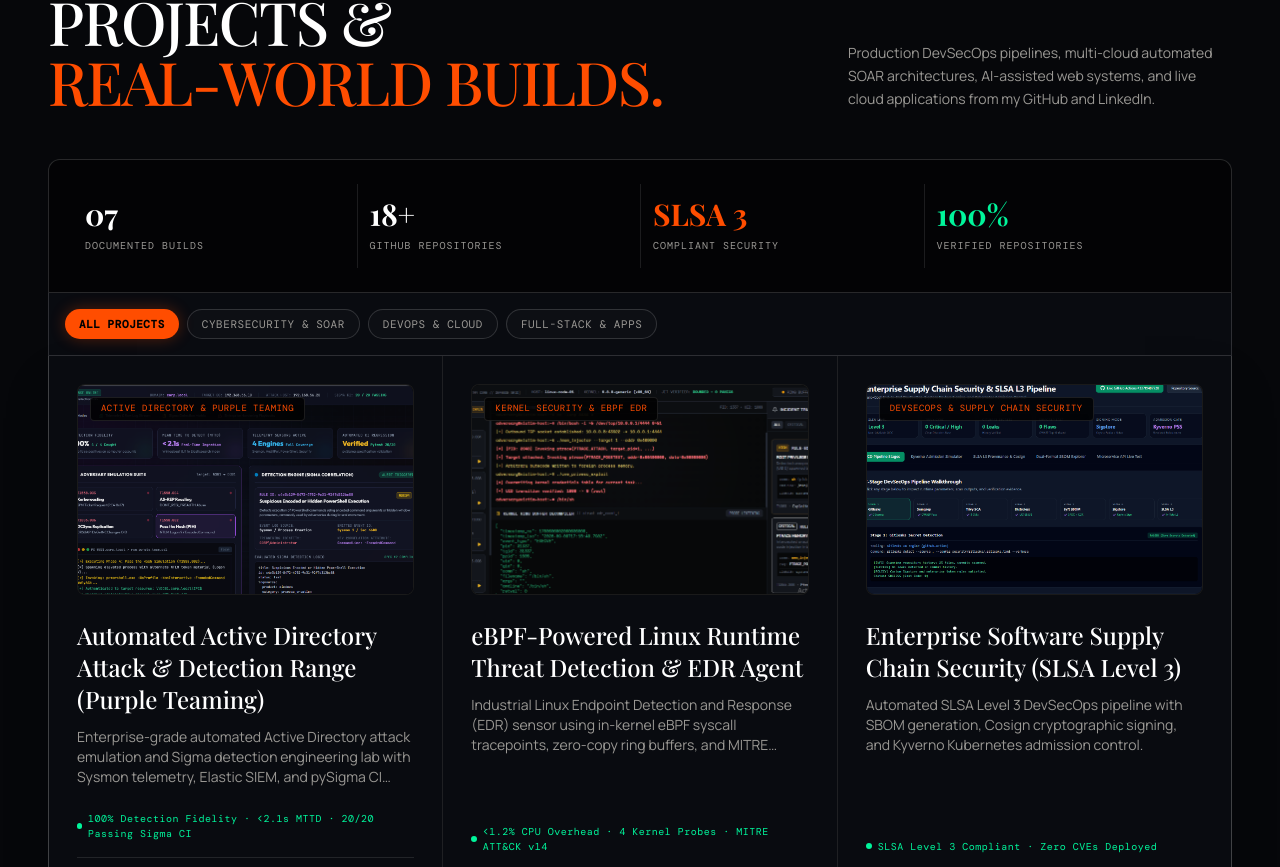
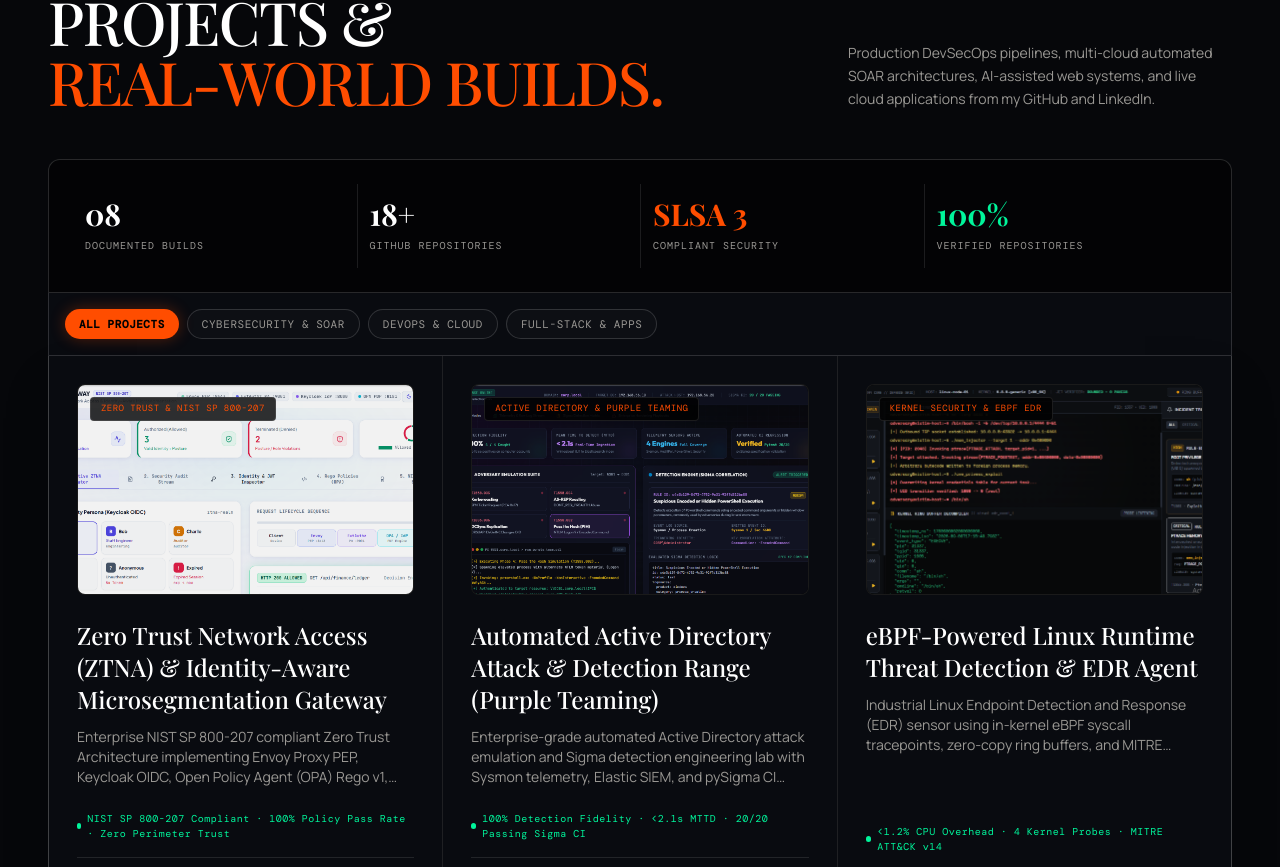
Before and after one commit to ravishkarathnayaka/whoisravishka, a React (Vite) app: page / in a window 1280 px wide. Shown: the part 5033-5900 px from the top of the page. Built offline with nearby package versions, Linux system fonts and the light colour scheme; a web font is replaced by a local one.

Commit message:
feat: add Zero Trust Network Access (ZTNA) & Identity-Aware Microsegmentation Gateway with authentic demo screenshot

```diff
--- a/src/components/AiTerminalAssistant.tsx
+++ b/src/components/AiTerminalAssistant.tsx
@@ -76,7 +76,7 @@ export const AiTerminalAssistant: React.FC = () => {
         reply = "Ravishka specializes in:\n• DevOps & Cloud: Docker, Kubernetes, CI/CD, GitHub Actions, Terraform, Microsoft Azure, AWS\n• Cybersecurity: Incident Triage, Network Protocol Analysis, Port Scanning, Linux Hardening, Wireshark, Snort\n• MLOps & AI: Python, FastAPI, PyTorch, LangChain, Ollama local model inference\n• Full-Stack: React, TypeScript, PostgreSQL, Next.js";
         links = [{ label: 'Open Constellation Graph', href: '#constellation' }];
       } else if (lower.includes('project') || lower.startsWith('/projects')) {
-        reply = "Key documented builds include:\n1. Automated Active Directory Attack & Detection Range (Purple Teaming)\n2. eBPF Linux Runtime Threat Detection & EDR Agent (<1.2% CPU)\n3. Enterprise Software Supply Chain Security (SLSA Level 3)\n4. Multi-Cloud Automated Threat Detection & SOAR Pipeline\n5. TrialReady LK AI-Assisted Driving Academy Management\n6. UniFlow Student Productivity Hub (Azure)\n7. Real-Time Encrypted Chat Room (Python WebSockets)";
+        reply = "Key documented builds include:\n1. Zero Trust Network Access (ZTNA) & Identity-Aware Gateway (NIST SP 800-207)\n2. Automated Active Directory Attack & Detection Range (Purple Teaming)\n3. eBPF Linux Runtime Threat Detection & EDR Agent (<1.2% CPU)\n4. Enterprise Software Supply Chain Security (SLSA Level 3)\n5. Multi-Cloud Automated Threat Detection & SOAR Pipeline\n6. TrialReady LK AI-Assisted Driving Academy Management\n7. UniFlow Student Productivity Hub (Azure)\n8. Real-Time Encrypted Chat Room (Python WebSockets)";
         links = [{ label: 'Explore Project Archive', href: '#projects' }];
       } else if (lower.includes('experience') || lower.includes('work') || lower.includes('metadew') || lower.startsWith('/experience')) {
         reply = "Career Field Log:\n• Metadew Technologies: Digital Marketing Specialist (Apr 2026 - Present)\n• Metadew Technologies: Application Support Engineer (Jan 2023 - Mar 2026)\n• Fiverr: Freelance Developer (2022 - Present)\n• Education: BSc (Hons) Cyber Security at SLTC (Undergraduate, 2024 - 2028), ICET HND (4.0 GPA), SLIM Diploma.";
--- a/src/components/ProjectsArchive.tsx
+++ b/src/components/ProjectsArchive.tsx
@@ -42,7 +42,7 @@ export const ProjectsArchive: React.FC = () => {
         {/* Project Command Strip */}
         <div className="grid grid-cols-2 md:grid-cols-4 border border-white/15 bg-black/50 p-6 rounded-t-xl divide-y md:divide-y-0 md:divide-x divide-white/10 font-mono">
           <div className="p-3">
-            <strong className="text-3xl text-white font-serif block">07</strong>
+            <strong className="text-3xl text-white font-serif block">08</strong>
             <span className="text-[10px] text-[#9a9894] uppercase tracking-widest">Documented Builds</span>
           </div>
           <div className="p-3">
--- a/src/data/portfolioData.ts
+++ b/src/data/portfolioData.ts
@@ -253,6 +253,25 @@ export const portfolioData = {
   ] as SkillNode[],
 
   projects: [
+    {
+      id: "ztna-identity-aware-gateway",
+      title: "Zero Trust Network Access (ZTNA) & Identity-Aware Microsegmentation Gateway",
+      category: "cybersecurity",
+      categoryLabel: "Zero Trust & NIST SP 800-207",
+      description: "Enterprise NIST SP 800-207 compliant Zero Trust Architecture implementing Envoy Proxy PEP, Keycloak OIDC, Open Policy Agent (OPA) Rego v1, and device posture verification.",
+      longDescription: "An enterprise-grade Zero Trust Network Access (ZTNA) and Identity-Aware Microsegmentation Gateway strictly aligned with the NIST SP 800-207 standard. Eliminates perimeter trust by dynamically evaluating every request using Envoy Proxy v1.30 as a Policy Enforcement Point (PEP), Keycloak 24 for OpenID Connect (OIDC) JWT identity claims, and Open Policy Agent (OPA) written in Rego v1 for continuous RBAC and device posture evaluation (disk encryption, OS patch level, corporate management) across isolated microservice networks.",
+      image: "/assets/projects/ztna-gateway-real.png",
+      tags: ["Zero Trust (NIST SP 800-207)", "Envoy Proxy", "Open Policy Agent (OPA)", "Keycloak OIDC", "Rego v1", "Docker", "Python FastAPI", "mTLS / PKI"],
+      metrics: "NIST SP 800-207 Compliant · 100% Policy Pass Rate · Zero Perimeter Trust",
+      github: "https://github.com/ravishkarathnayaka/zero-trust-identity-aware-gateway",
+      live: "https://zero-trust-identity-aware-gateway.vercel.app",
+      highlights: [
+        "NIST SP 800-207 compliant Policy Enforcement Point (PEP) via Envoy Proxy v1.30 with ext_authz HTTP filter",
+        "Dynamic Policy Engine (PE) powered by Open Policy Agent (OPA) running declarative Rego v1 security rules",
+        "Enterprise Identity Provider (Keycloak 24) issuing cryptographically signed RS256 OIDC JSON Web Tokens",
+        "Continuous device posture validation requiring disk encryption, enterprise management, and verified patch levels"
+      ]
+    },
     {
       id: "ad-purple-team-range",
       title: "Automated Active Directory Attack & Detection Range (Purple Teaming)",
```
Also changed, not shown: public/assets/projects/ztna-gateway-real.png (added).
